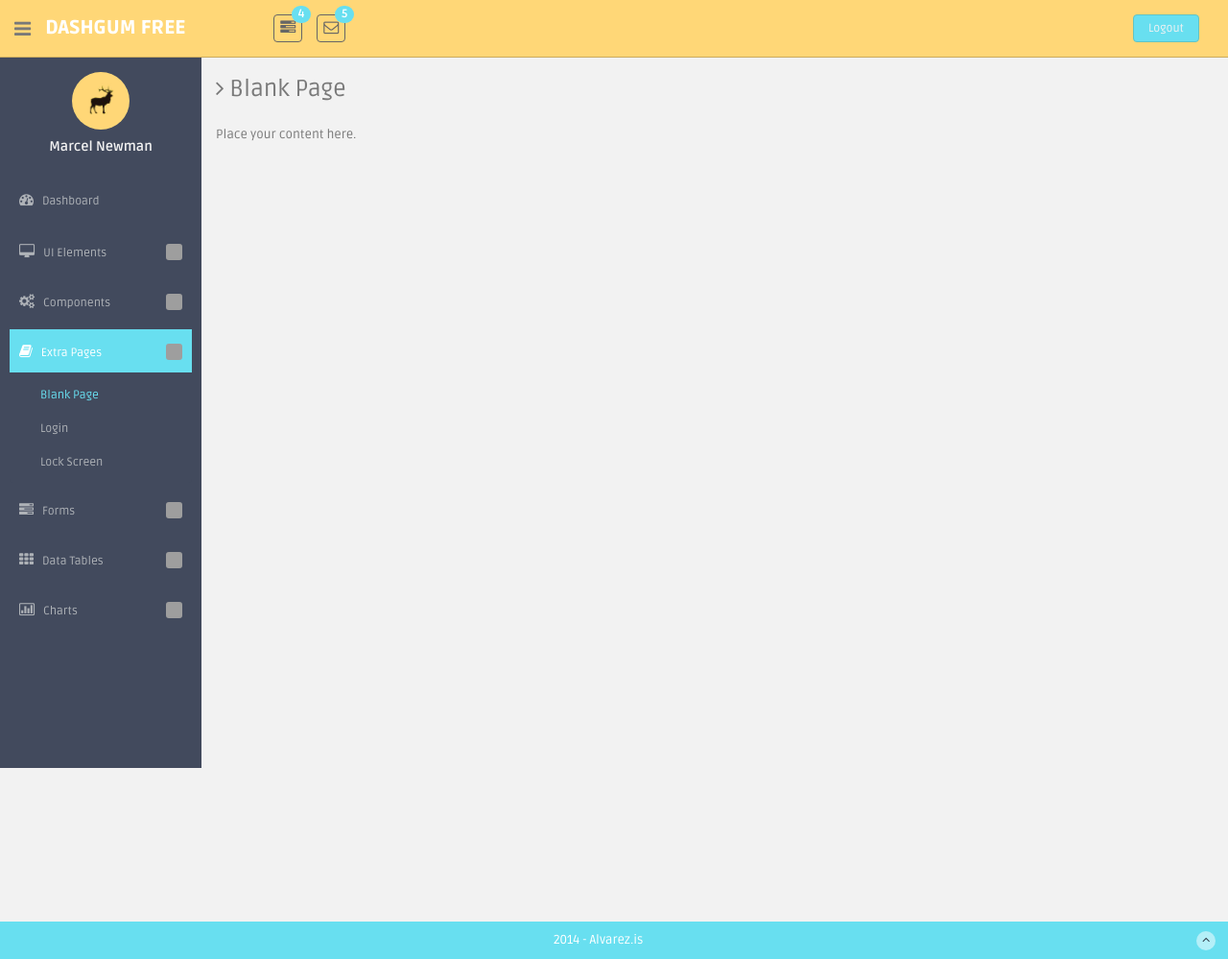
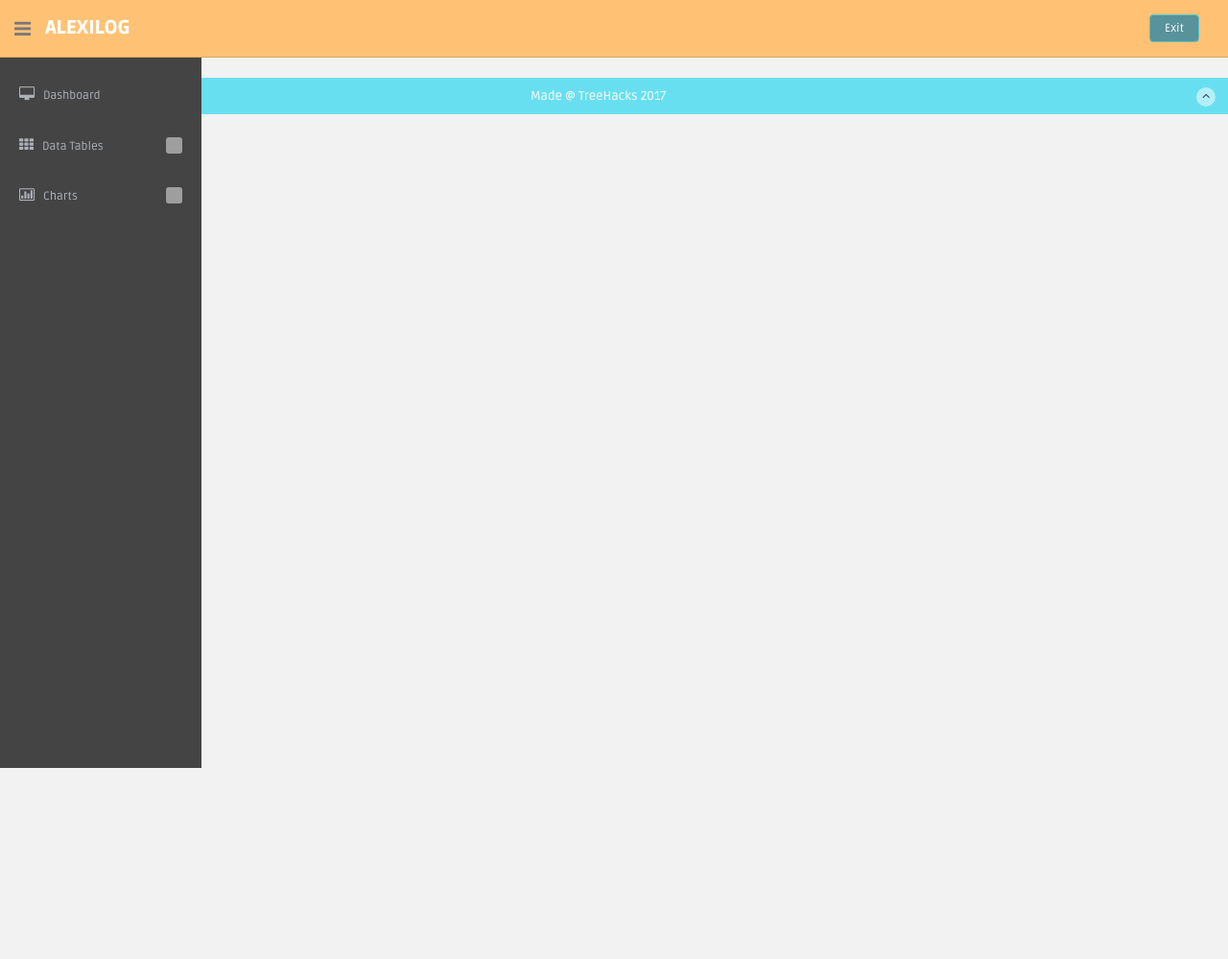
Before and after one commit to Mitsukizzy/Artemis, a PHP site: page /blank.html in a window 1280 px wide. Shown: the whole page at 96% size. After the commit the page ends 800 px from the top, so only its background shows below. Run offline with PHP 8.4, Linux system fonts and the light colour scheme; grey boxes are pictures that could not be loaded.

Commit message:
Set new styles for dashboard, more cleanup

```diff
--- a/assets/css/style.css
+++ b/assets/css/style.css
@@ -214,14 +214,14 @@ hr {
 }
 
 ul.top-menu > li > .logout {
-	color: #f2f2f2;
+	color: #fff !important;
 	font-size: 12px;
 	border-radius: 4px;
 	-webkit-border-radius: 4px;
 	border: 1px solid #64c3c2 !important;
 	padding: 5px 15px;
 	margin-right: 15px;
-	background: #68dff0;
+	background: #58929a;
 	margin-top: 15px;
 }
 
@@ -232,7 +232,7 @@ ul.top-menu > li > .logout {
     width: 210px;
     height: 100%;
     position: fixed;
-    background: #424a5d;
+    background: #444; /* #424a5d; */
 }
 
 #sidebar h5 {
@@ -295,7 +295,7 @@ ul.sidebar-menu {
 }
 
 ul.sidebar-menu li ul.sub li{
-    background: #424a5d;
+    background: #444;
     margin-bottom: 0;
     margin-left: 0;
     margin-right: 0;
@@ -364,7 +364,7 @@ ul.sidebar-menu li a{
 }
 
 ul.sidebar-menu li a.active, ul.sidebar-menu li a:hover, ul.sidebar-menu li a:focus {
-    background: #68dff0;
+    background: #58929a;
     color: #fff;
     display: block;
 
@@ -413,7 +413,7 @@ ul.sidebar-menu li a.active i {
 }
 
 .black-bg {
-    background: #ffd777;
+    background: #ffc275;
     border-bottom: 1px solid #c9aa5f;
 }
 
--- a/blank.html
+++ b/blank.html
@@ -7,16 +7,21 @@
     <meta name="author" content="Dashboard">
     <meta name="keyword" content="Dashboard, Bootstrap, Admin, Template, Theme, Responsive, Fluid, Retina">
 
-    <title>DASHGUM - Bootstrap Admin Template</title>
+    <title>DASHGUM - FREE Bootstrap Admin Template</title>
 
     <!-- Bootstrap core CSS -->
     <link href="assets/css/bootstrap.css" rel="stylesheet">
     <!--external css-->
     <link href="assets/font-awesome/css/font-awesome.css" rel="stylesheet" />
+    <link rel="stylesheet" type="text/css" href="assets/css/zabuto_calendar.css">
+    <link rel="stylesheet" type="text/css" href="assets/js/gritter/css/jquery.gritter.css" />
+    <link rel="stylesheet" type="text/css" href="assets/lineicons/style.css">
 
     <!-- Custom styles for this template -->
     <link href="assets/css/style.css" rel="stylesheet">
     <link href="assets/css/style-responsive.css" rel="stylesheet">
+
+    <script src="assets/js/chart-master/Chart.js"></script>
 
     <!-- HTML5 shim and Respond.js IE8 support of HTML5 elements and media queries -->
     <!--[if lt IE 9]>
@@ -37,151 +42,11 @@
                   <div class="fa fa-bars tooltips" data-placement="right" data-original-title="Toggle Navigation"></div>
               </div>
             <!--logo start-->
-            <a href="index.html" class="logo"><b>DASHGUM FREE</b></a>
+            <a href="index.html" class="logo"><b>ALEXILOG</b></a>
             <!--logo end-->
-            <div class="nav notify-row" id="top_menu">
-                <!--  notification start -->
-                <ul class="nav top-menu">
-                    <!-- settings start -->
-                    <li class="dropdown">
-                        <a data-toggle="dropdown" class="dropdown-toggle" href="index.html#">
-                            <i class="fa fa-tasks"></i>
-                            <span class="badge bg-theme">4</span>
-                        </a>
-                        <ul class="dropdown-menu extended tasks-bar">
-                            <div class="notify-arrow notify-arrow-green"></div>
-                            <li>
-                                <p class="green">You have 4 pending tasks</p>
-                            </li>
-                            <li>
-                                <a href="index.html#">
-                                    <div class="task-info">
-                                        <div class="desc">DashGum Admin Panel</div>
-                                        <div class="percent">40%</div>
-                                    </div>
-                                    <div class="progress progress-striped">
-                                        <div class="progress-bar progress-bar-success" role="progressbar" aria-valuenow="40" aria-valuemin="0" aria-valuemax="100" style="width: 40%">
-                                            <span class="sr-only">40% Complete (success)</span>
-                                        </div>
-                                    </div>
-                                </a>
-                            </li>
-                            <li>
-                                <a href="index.html#">
-                                    <div class="task-info">
-                                        <div class="desc">Database Update</div>
-                                        <div class="percent">60%</div>
-                                    </div>
-                                    <div class="progress progress-striped">
-                                        <div class="progress-bar progress-bar-warning" role="progressbar" aria-valuenow="60" aria-valuemin="0" aria-valuemax="100" style="width: 60%">
-                                            <span class="sr-only">60% Complete (warning)</span>
-                                        </div>
-                                    </div>
-                                </a>
-                            </li>
-                            <li>
-                                <a href="index.html#">
-                                    <div class="task-info">
-                                        <div class="desc">Product Development</div>
-                                        <div class="percent">80%</div>
-                                    </div>
-                                    <div class="progress progress-striped">
-                                        <div class="progress-bar progress-bar-info" role="progressbar" aria-valuenow="80" aria-valuemin="0" aria-valuemax="100" style="width: 80%">
-                                            <span class="sr-only">80% Complete</span>
-                                        </div>
-                                    </div>
-                                </a>
-                            </li>
-                            <li>
-                                <a href="index.html#">
-                                    <div class="task-info">
-                                        <div class="desc">Payments Sent</div>
-                                        <div class="percent">70%</div>
-                                    </div>
-                                    <div class="progress progress-striped">
-                                        <div class="progress-bar progress-bar-danger" role="progressbar" aria-valuenow="70" aria-valuemin="0" aria-valuemax="100" style="width: 70%">
-                                            <span class="sr-only">70% Complete (Important)</span>
-                                        </div>
-                                    </div>
-                                </a>
-                            </li>
-                            <li class="external">
-                                <a href="#">See All Tasks</a>
-                            </li>
-                        </ul>
-                    </li>
-                    <!-- settings end -->
-                    <!-- inbox dropdown start-->
-                    <li id="header_inbox_bar" class="dropdown">
-                        <a data-toggle="dropdown" class="dropdown-toggle" href="index.html#">
-                            <i class="fa fa-envelope-o"></i>
-                            <span class="badge bg-theme">5</span>
-                        </a>
-                        <ul class="dropdown-menu extended inbox">
-                            <div class="notify-arrow notify-arrow-green"></div>
-                            <li>
-                                <p class="green">You have 5 new messages</p>
-                            </li>
-                            <li>
-                                <a href="index.html#">
-                                    <span class="photo"><img alt="avatar" src="assets/img/ui-zac.jpg"></span>
-                                    <span class="subject">
-                                    <span class="from">Zac Snider</span>
-                                    <span class="time">Just now</span>
-                                    </span>
-                                    <span class="message">
-                                        Hi mate, how is everything?
-                                    </span>
-                                </a>
-                            </li>
-                            <li>
-                                <a href="index.html#">
-                                    <span class="photo"><img alt="avatar" src="assets/img/ui-divya.jpg"></span>
-                                    <span class="subject">
-                                    <span class="from">Divya Manian</span>
-                                    <span class="time">40 mins.</span>
-                                    </span>
-                                    <span class="message">
-                                     Hi, I need your help with this.
-                                    </span>
-                                </a>
-                            </li>
-                            <li>
-                                <a href="index.html#">
-                                    <span class="photo"><img alt="avatar" src="assets/img/ui-danro.jpg"></span>
-                                    <span class="subject">
-                                    <span class="from">Dan Rogers</span>
-                                    <span class="time">2 hrs.</span>
-                                    </span>
-                                    <span class="message">
-                                        Love your new Dashboard.
-                                    </span>
-                                </a>
-                            </li>
-                            <li>
-                                <a href="index.html#">
-                                    <span class="photo"><img alt="avatar" src="assets/img/ui-sherman.jpg"></span>
-                                    <span class="subject">
-                                    <span class="from">Dj Sherman</span>
-                                    <span class="time">4 hrs.</span>
-                                    </span>
-                                    <span class="message">
-                                        Please, answer asap.
-                                    </span>
-                                </a>
-                            </li>
-                            <li>
-                                <a href="index.html#">See all messages</a>
-                            </li>
-                        </ul>
-                    </li>
-                    <!-- inbox dropdown end -->
-                </ul>
-                <!--  notification end -->
-            </div>
             <div class="top-menu">
             	<ul class="nav pull-right top-menu">
-                    <li><a class="logout" href="login.html">Logout</a></li>
+                    <li><a class="logout" href="lock_screen.html">Exit</a></li>
             	</ul>
             </div>
         </header>
@@ -196,58 +61,11 @@
               <!-- sidebar menu start-->
               <ul class="sidebar-menu" id="nav-accordion">
 
-              	  <p class="centered"><a href="profile.html"><img src="assets/img/ui-sam.jpg" class="img-circle" width="60"></a></p>
-              	  <h5 class="centered">Marcel Newman</h5>
-
-                  <li class="mt">
-                      <a href="index.html">
-                          <i class="fa fa-dashboard"></i>
+                  <li class="menu">
+                      <a href="index.html" >
+                          <i class="fa fa-desktop"></i>
                           <span>Dashboard</span>
                       </a>
-                  </li>
-
-                  <li class="sub-menu">
-                      <a href="javascript:;" >
-                          <i class="fa fa-desktop"></i>
-                          <span>UI Elements</span>
-                      </a>
-                      <ul class="sub">
-                          <li><a  href="general.html">General</a></li>
-                          <li><a  href="buttons.html">Buttons</a></li>
-                          <li><a  href="panels.html">Panels</a></li>
-                      </ul>
-                  </li>
-
-                  <li class="sub-menu">
-                      <a href="javascript:;" >
-                          <i class="fa fa-cogs"></i>
-                          <span>Components</span>
-                      </a>
-                      <ul class="sub">
-                          <li><a  href="calendar.html">Calendar</a></li>
-                          <li><a  href="gallery.html">Gallery</a></li>
-                          <li><a  href="todo_list.html">Todo List</a></li>
-                      </ul>
-                  </li>
-                  <li class="sub-menu">
-                      <a class="active" href="javascript:;" >
-                          <i class="fa fa-book"></i>
-                          <span>Extra Pages</span>
-                      </a>
-                      <ul class="sub">
-                          <li class="active"><a  href="blank.html">Blank Page</a></li>
-                          <li><a  href="login.html">Login</a></li>
-                          <li><a  href="lock_screen.html">Lock Screen</a></li>
-                      </ul>
-                  </li>
-                  <li class="sub-menu">
-                      <a href="javascript:;" >
-                          <i class="fa fa-tasks"></i>
-                          <span>Forms</span>
-                      </a>
-                      <ul class="sub">
-                          <li><a  href="form_component.html">Form Components</a></li>
-                      </ul>
                   </li>
                   <li class="sub-menu">
                       <a href="javascript:;" >
@@ -265,8 +83,8 @@
                           <span>Charts</span>
                       </a>
                       <ul class="sub">
-                          <li><a  href="morris.html">Morris</a></li>
-                          <li><a  href="chartjs.html">Chartjs</a></li>
+                          <li><a class="active" href="blank.html">Blank Page</a></li>
+                          <li><a href="chartjs.html">Chartjs</a></li>
                       </ul>
                   </li>
 
@@ -280,54 +98,83 @@
       MAIN CONTENT
       *********************************************************************************************************************************************************** -->
       <!--main content start-->
+      <!--Responsive Table-->
       <section id="main-content">
-          <section class="wrapper site-min-height">
-          	<h3><i class="fa fa-angle-right"></i> Blank Page</h3>
-          	<div class="row mt">
-          		<div class="col-lg-12">
-          		<p>Place your content here.</p>
-          		</div>
-          	</div>
+          <section class="wrapper">
+
 
 		</section><! --/wrapper -->
       </section><!-- /MAIN CONTENT -->
 
+
       <!--main content end-->
+  </section>
       <!--footer start-->
       <footer class="site-footer">
           <div class="text-center">
-              2014 - Alvarez.is
-              <a href="blank.html#" class="go-top">
+              Made @ TreeHacks 2017
+              <a href="index.html#" class="go-top">
                   <i class="fa fa-angle-up"></i>
               </a>
           </div>
       </footer>
       <!--footer end-->
-  </section>
 
     <!-- js placed at the end of the document so the pages load faster -->
     <script src="assets/js/jquery.js"></script>
+    <script src="assets/js/jquery-1.8.3.min.js"></script>
     <script src="assets/js/bootstrap.min.js"></script>
-    <script src="assets/js/jquery-ui-1.9.2.custom.min.js"></script>
-    <script src="assets/js/jquery.ui.touch-punch.min.js"></script>
     <script class="include" type="text/javascript" src="assets/js/jquery.dcjqaccordion.2.7.js"></script>
     <script src="assets/js/jquery.scrollTo.min.js"></script>
     <script src="assets/js/jquery.nicescroll.js" type="text/javascript"></script>
+    <script src="assets/js/jquery.sparkline.js"></script>
 
 
     <!--common script for all pages-->
     <script src="assets/js/common-scripts.js"></script>
 
+    <script type="text/javascript" src="assets/js/gritter/js/jquery.gritter.js"></script>
+    <script type="text/javascript" src="assets/js/gritter-conf.js"></script>
+
     <!--script for this page-->
+    <script src="assets/js/sparkline-chart.js"></script>
+	<script src="assets/js/zabuto_calendar.js"></script>
 
-  <script>
-      //custom select box
+	<script type="application/javascript">
+        $(document).ready(function () {
+            $("#date-popover").popover({html: true, trigger: "manual"});
+            $("#date-popover").hide();
+            $("#date-popover").click(function (e) {
+                $(this).hide();
+            });
 
-      $(function(){
-          $('select.styled').customSelect();
-      });
+            $("#my-calendar").zabuto_calendar({
+                action: function () {
+                    return myDateFunction(this.id, false);
+                },
+                action_nav: function () {
+                    return myNavFunction(this.id);
+                },
+                ajax: {
+                    url: "show_data.php?action=1",
+                    modal: true
+                },
+                legend: [
+                    {type: "text", label: "Special event", badge: "00"},
+                    {type: "block", label: "Regular event", }
+                ]
+            });
+        });
 
-  </script>
+
+        function myNavFunction(id) {
+            $("#date-popover").hide();
+            var nav = $("#" + id).data("navigation");
+            var to = $("#" + id).data("to");
+            console.log('nav ' + nav + ' to: ' + to.month + '/' + to.year);
+        }
+    </script>
+
 
   </body>
 </html>
```
Also changed, not shown: chartjs.html (+10 -197 lines), index.html (+4 -171 lines), lock_screen.html (+2 -26 lines), assets/img/login-bg.jpg (added).
